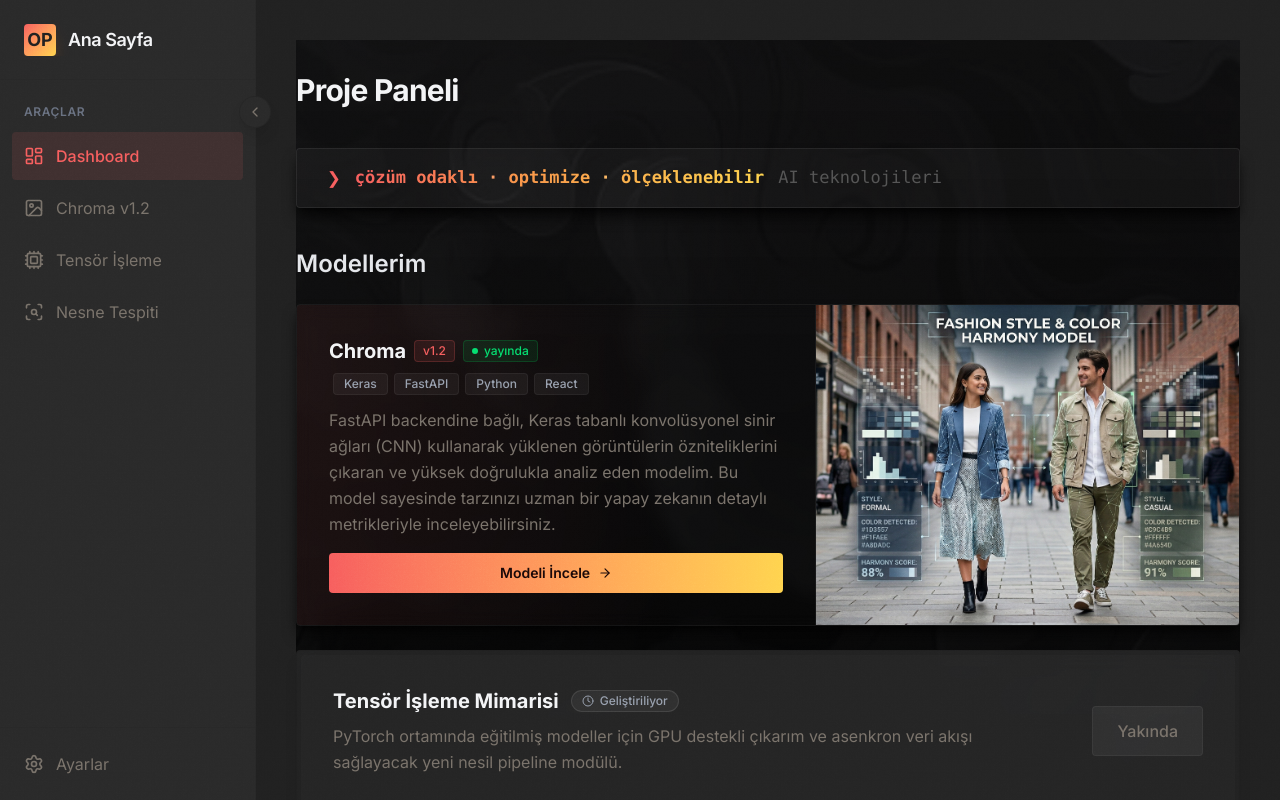
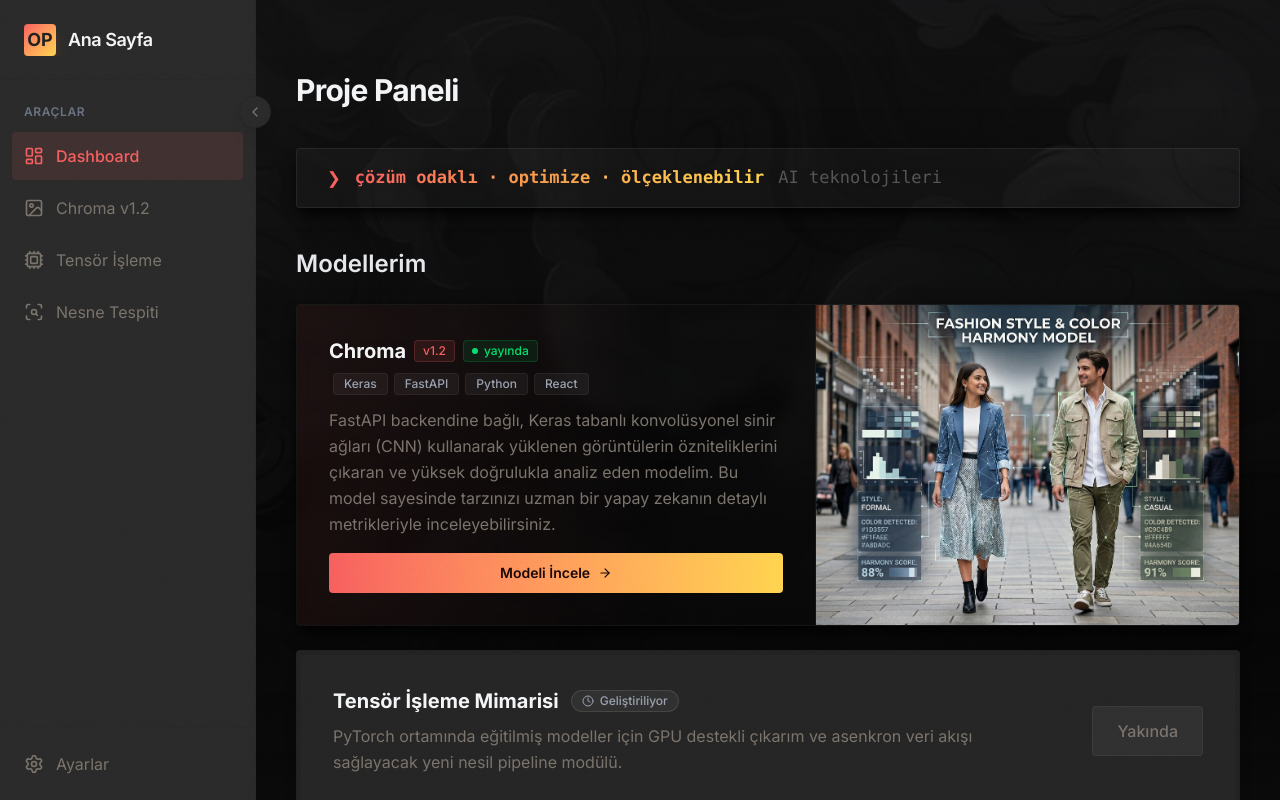
Before and after one commit to omerfarukpirhasanoglu/pirhasanoglu.com, a Next.js app: page /dashboard in a window 1280 px wide. Built offline with nearby package versions, Linux system fonts and the light colour scheme.

Commit message:
background added

```diff
--- a/src/app/dashboard/page.tsx
+++ b/src/app/dashboard/page.tsx
@@ -9,7 +9,7 @@ export default function DashboardPage() {
   return (
     <div className="relative w-full min-h-screen pb-20">
 
-      <div className="absolute inset-0 z-0 overflow-hidden">
+      <div className="fixed inset-0 z-0 overflow-hidden">
         <Image
           src="/dashboardback.jpg"
           alt="Dashboard Background"
```
